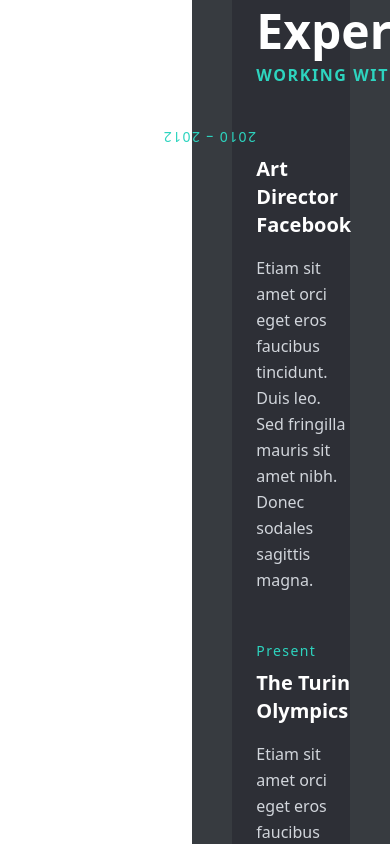
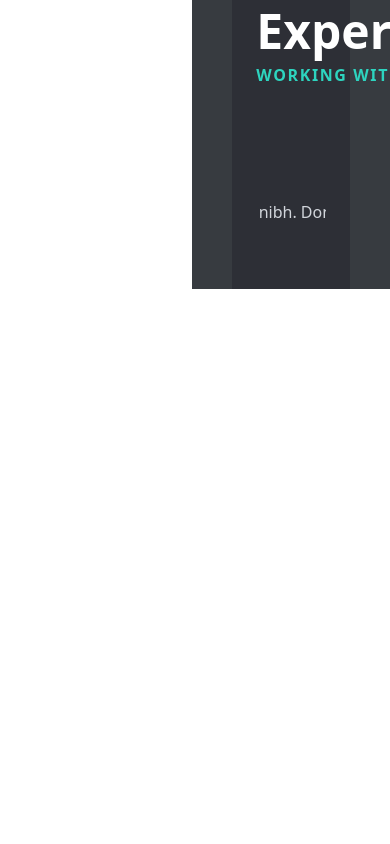
Before and after one commit to ehsanjavaid/React-Portfolio, a React (Vite) app: page / in a window 390 px wide. Shown: the part 6140-6984 px from the top of the page. After the commit the page ends 6429 px from the top, so only its background shows below. Built offline with nearby package versions, Linux system fonts and the light colour scheme.

Commit message:
error fix in experiece section

```diff
--- a/src/components/Experience.tsx
+++ b/src/components/Experience.tsx
@@ -1,4 +1,6 @@
-import { ChevronLeft, ChevronRight } from "lucide-react";
+import { useEffect, useRef } from "react";
+import { ChevronRight, ChevronLeft, Star, Gem, Rocket } from "lucide-react";
+import type { ReactNode } from "react";
 interface Experience {
     title: string;
     period: string;
@@ -17,11 +19,47 @@
         description: "Etiam sit amet orci eget eros faucibus tincidunt. Duis leo. Sed fringilla mauris sit amet nibh. Donec sodales sagittis magna.",
     },
 ];
+const CARD_WIDTH = 321;
 
 export default function ExperienceSection() {
+    const scrollRef = useRef<HTMLDivElement>(null)
+    const extendedPlans = [...experiences, ...experiences, ...experiences];
+    const startIndex = experiences.length
+
+    useEffect(() => {
+        // Scroll to the middle copy on load
+        if (scrollRef.current) {
+            scrollRef.current.scrollLeft = startIndex * CARD_WIDTH;
+        }
+    }, []);
+
+    const scroll = (direction: "left" | "right") => {
+        if (!scrollRef.current) return;
+        const container = scrollRef.current;
+
+        const scrollAmount = direction === "left" ? -CARD_WIDTH : CARD_WIDTH;
+        container.scrollBy({ left: scrollAmount, behavior: "smooth" });
+
+        setTimeout(() => {
+            const max = experiences.length * CARD_WIDTH * 2;
+            const min = 0;
+            const current = container.scrollLeft;
+
+            // If scrolled too far right, reset to center
+            if (current >= max) {
+                container.scrollLeft = startIndex * CARD_WIDTH;
+            }
+
+            // If scrolled too far left, reset to center
+            if (current <= min) {
+                container.scrollLeft = startIndex * CARD_WIDTH;
+            }
+        }, 500); // Wait for smooth scroll to finish
+    };
+
     return (
         <section className="bg-[#2D2F36] text-white py-16 px-6 md:px-20">
-      {/* Title */}
+            {/* Title & Arrows */}
             <div className="flex justify-between items-center mb-10">
                 <div>
                     <h2 className="text-5xl font-bold">Experience</h2>
@@ -29,41 +67,44 @@
                         Working with
                     </p>
                 </div>
-
-        {/* Navigation Buttons */}
                 <div className="flex gap-4">
-          <button className="w-12 h-12 border border-white rounded-full flex items-center justify-center">
+                    <button
+                        className="w-12 h-12 border border-white rounded-full flex items-center justify-center"
+                        onClick={() => scroll("left")}
+                    >
                         <ChevronLeft />
                     </button>
-          <button className="w-12 h-12 border border-white rounded-full flex items-center justify-center">
+                    <button
+                        className="w-12 h-12 border border-white rounded-full flex items-center justify-center"
+                        onClick={() => scroll("right")}
+                    >
                         <ChevronRight />
                     </button>
                 </div>
             </div>
 
-      {/* Experience Cards */}
-      <div className="grid md:grid-cols-2 gap-12">
-        {/* Experience 1 */}
-        <div>
-          <p className="text-teal-400 rotate-180 origin-left text-sm mb-2 tracking-widest">
-            2010 – 2012
+            {/* Scrollable Cards */}
+            <div
+                ref={scrollRef}
+                className="flex gap-8 overflow-x-auto scroll-smooth scrollbar-hide"
+                style={{ scrollSnapType: "x mandatory" }}
+            >
+                {extendedPlans.map((item, idx) => (
+                    <div
+                        key={idx}
+                        className="min-w-[321px] scroll-snap-start flex-shrink-0"
+                    >
+                        <p className="text-teal-400 text-sm mb-2 tracking-widest">
+                            {item.period}
                         </p>
-          <h3 className="text-xl font-bold">Art Director <br /> Facebook</h3>
+                        <h3 className="text-xl font-bold whitespace-pre-line">
+                            {item.title}
+                        </h3>
                         <p className="text-gray-300 mt-4 leading-relaxed">
-            Etiam sit amet orci eget eros faucibus tincidunt. Duis leo. Sed fringilla
-            mauris sit amet nibh. Donec sodales sagittis magna.
+                            {item.description}
                         </p>
                     </div>
-
-        {/* Experience 2 */}
-        <div>
-          <p className="text-teal-400 text-sm mb-2 tracking-widest">Present</p>
-          <h3 className="text-xl font-bold">The Turin <br /> Olympics</h3>
-          <p className="text-gray-300 mt-4 leading-relaxed">
-            Etiam sit amet orci eget eros faucibus tincidunt. Duis leo. Sed fringilla
-            mauris sit amet nibh. Donec sodales sagittis magna.
-          </p>
-        </div>
+                ))}
             </div>
         </section>
     );
--- a/src/components/Pricingplan.tsx
+++ b/src/components/Pricingplan.tsx
@@ -61,6 +61,7 @@
 ];
 
 const CARD_WIDTH = 321; // 297 + gap
+
 
 export default function Pricing() {
     const scrollRef = useRef<HTMLDivElement>(null);
```
Lines whose indentation alone changed are shown as unchanged.
